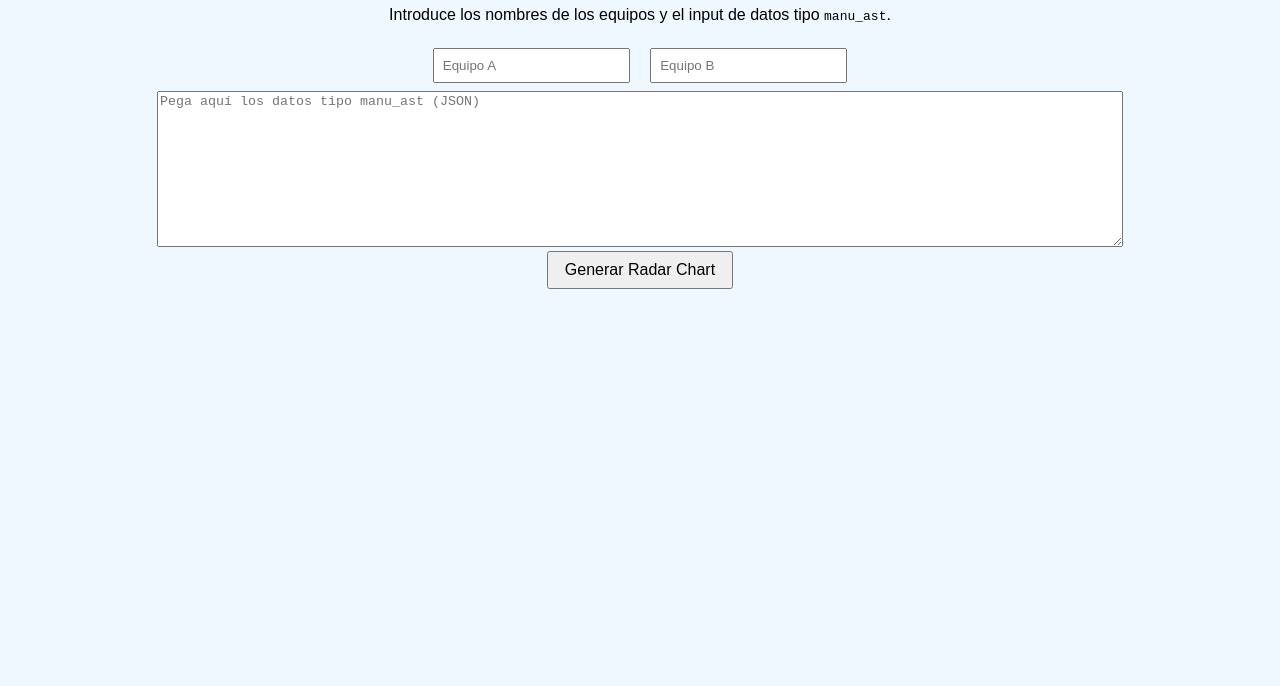
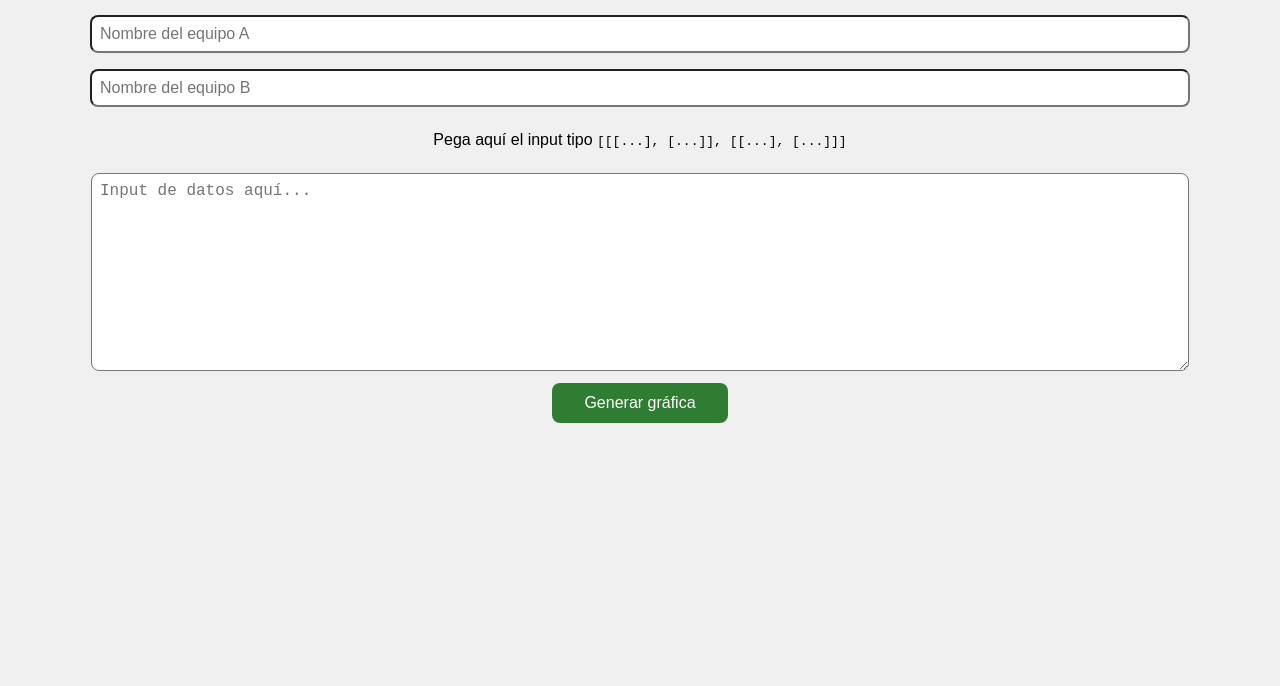
Before and after one commit to carmancg/match-render-frontend, a plain HTML site: page index.html in a window 1280 px wide. Shown: the part 114-800 px from the top of the page. Drawn offline with Linux system fonts and the light colour scheme.

Commit message:
Update index.html

```diff
--- a/index.html
+++ b/index.html
@@ -1,26 +1,29 @@
 <!DOCTYPE html>
 <html lang="es">
 <head>
-  <meta charset="UTF-8">
-  <title>Radar Chart Predictor</title>
+  <meta charset="UTF-8" />
+  <title>Radar Chart - Match Render</title>
   <style>
     body {
-      font-family: Arial, sans-serif;
-      background: #f0f8ff;
+      font-family: sans-serif;
+      background-color: #f0f0f0;
+      padding: 2rem;
       text-align: center;
-      padding: 2rem;
     }
-    textarea {
-      width: 80%;
-      height: 150px;
-    }
-    input {
+    textarea, input {
+      width: 90%;
+      margin: 0.5rem auto;
+      font-size: 1rem;
       padding: 0.5rem;
-      margin: 0.5rem;
+      border-radius: 8px;
     }
     button {
-      padding: 0.5rem 1rem;
       font-size: 1rem;
+      padding: 0.7rem 2rem;
+      border: none;
+      border-radius: 8px;
+      background-color: #2e7d32;
+      color: white;
       cursor: pointer;
     }
     img {
@@ -30,66 +33,50 @@
   </style>
 </head>
 <body>
-  <h1>Radar Chart Predictor</h1>
-  <p>Introduce los nombres de los equipos y el input de datos tipo <code>manu_ast</code>.</p>
+  <h1>Radar Chart API ⚽</h1>
 
-  <input type="text" id="teamA" placeholder="Equipo A" />
-  <input type="text" id="teamB" placeholder="Equipo B" /><br/>
+  <input id="teamA" placeholder="Nombre del equipo A" />
+  <input id="teamB" placeholder="Nombre del equipo B" />
 
-  <textarea id="inputData" placeholder="Pega aquí los datos tipo manu_ast (JSON)"></textarea><br/>
-
-  <button onclick="generarGrafico()">Generar Radar Chart</button>
+  <p>Pega aquí el input tipo <code>[[[...], [...]], [[...], [...]]]</code></p>
+  <textarea id="inputData" rows="10" placeholder="Input de datos aquí..."></textarea>
+  <br />
+  <button onclick="enviar()">Generar gráfica</button>
 
   <div id="resultado">
-    <img id="grafico" style="display:none;" />
-    <p id="error" style="color:red;"></p>
+    <img id="outputImage" />
   </div>
 
   <script>
-    async function generarGrafico() {
-      const teamA = document.getElementById("teamA").value.trim();
-      const teamB = document.getElementById("teamB").value.trim();
-      const rawData = document.getElementById("inputData").value.trim();
+    async function enviar() {
+      const teamA = document.getElementById("teamA").value;
+      const teamB = document.getElementById("teamB").value;
+      const inputRaw = document.getElementById("inputData").value;
 
-      const errorBox = document.getElementById("error");
-      const grafico = document.getElementById("grafico");
-      errorBox.textContent = '';
-      grafico.style.display = 'none';
-
-      if (!teamA || !teamB || !rawData) {
-        errorBox.textContent = "Por favor llena todos los campos.";
+      let teamsData;
+      try {
+        teamsData = JSON.parse(inputRaw);
+      } catch (e) {
+        alert("⚠️ Input inválido. Asegúrate de que sea JSON válido.");
         return;
       }
 
-      let parsedData;
-      try {
-        parsedData = JSON.parse(rawData);
-      } catch (e) {
-        errorBox.textContent = "Error en el formato JSON del input. Asegúrate de pegarlo correctamente.";
-        return;
-      }
-
-      try {
-        const response = await fetch("https://match-render.onrender.com/graficar", {
+      const response = await fetch("https://TU-BACKEND.onrender.com/graficar", {
         method: "POST",
         headers: { "Content-Type": "application/json" },
         body: JSON.stringify({
           team_a_name: teamA,
           team_b_name: teamB,
-            teams_data: parsedData
+          teams_data: teamsData
         })
       });
 
-        if (!response.ok) {
-          throw new Error("Error al generar el gráfico.");
-        }
-
+      if (response.ok) {
         const blob = await response.blob();
         const url = URL.createObjectURL(blob);
-        grafico.src = url;
-        grafico.style.display = 'block';
-      } catch (err) {
-        errorBox.textContent = err.message || "Algo salió mal.";
+        document.getElementById("outputImage").src = url;
+      } else {
+        alert("❌ Error al generar la gráfica.");
       }
     }
   </script>
```
Lines whose indentation alone changed are shown as unchanged.
